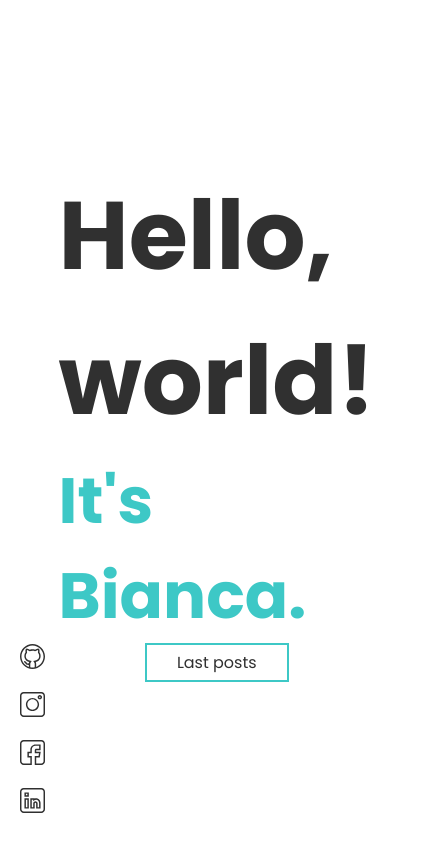
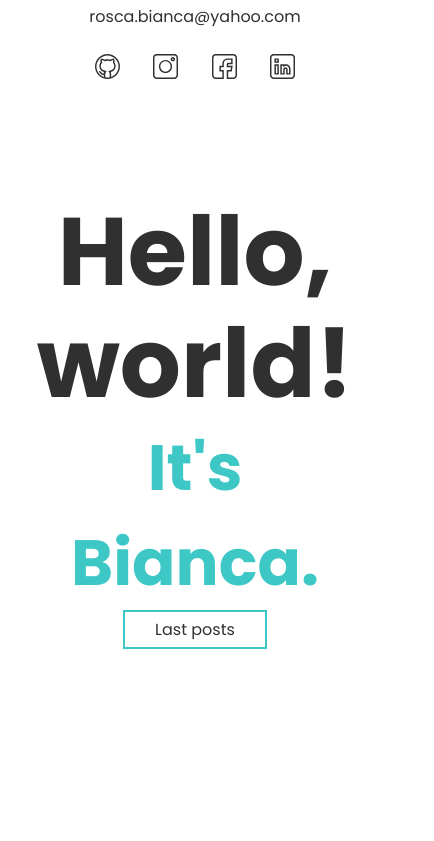
Before and after one commit to biancarosca/biancarosca.github.io, a plain HTML site: page index.html in a window 390 px wide. Shown: the top 841 px of the page, 434 px wide, since content can reach past the window. Drawn offline with Linux system fonts and the light colour scheme.

Commit message:
Responsive home page

```diff
--- a/styles.css
+++ b/styles.css
@@ -26,10 +26,6 @@ header{
     grid-row-start: 1;
 }
 
-header h2{
-    color:#3DC8C6;
-
-}
 #banner{
     display:flex;
     justify-content: center;
@@ -45,14 +41,18 @@ main{
 #banner h1{
     font-size: 6rem;
     color: #303030;
+    text-align:center;
 }
 
 #banner h2{
     font-size: 4rem;
+    color:#3DC8C6;
+    text-align:center;
 }
 
 .social:hover{
     fill:#3DC8C6;
+    transform: scale(1.2);
 }
 
 .social{
@@ -124,3 +124,44 @@ ul{
 article p{
     margin-bottom: 2rem;
 }
+
+
+@media (max-width:874px){
+    body{
+        grid-template-columns: 7% auto 7%;
+    }
+    ul{
+        grid-column:2/3;
+        flex-direction: row;
+        width: 100%;
+        height: 10%;
+        margin-top: 15%;
+        position:relative;
+        justify-content: center;
+        margin-left:0;
+    }
+
+    li{
+        padding: 0 5%;
+
+    }
+
+    .email a{
+        position:relative;
+        transform: initial;
+        top: 10%;
+    }
+
+    .email{
+        grid-column: 2/3;
+        height: 5%;
+        max-width: 100%;
+        display:flex;
+        justify-content:center;
+
+    }
+
+    #banner h1{
+        line-height: 7rem;
+    }
+}
```
